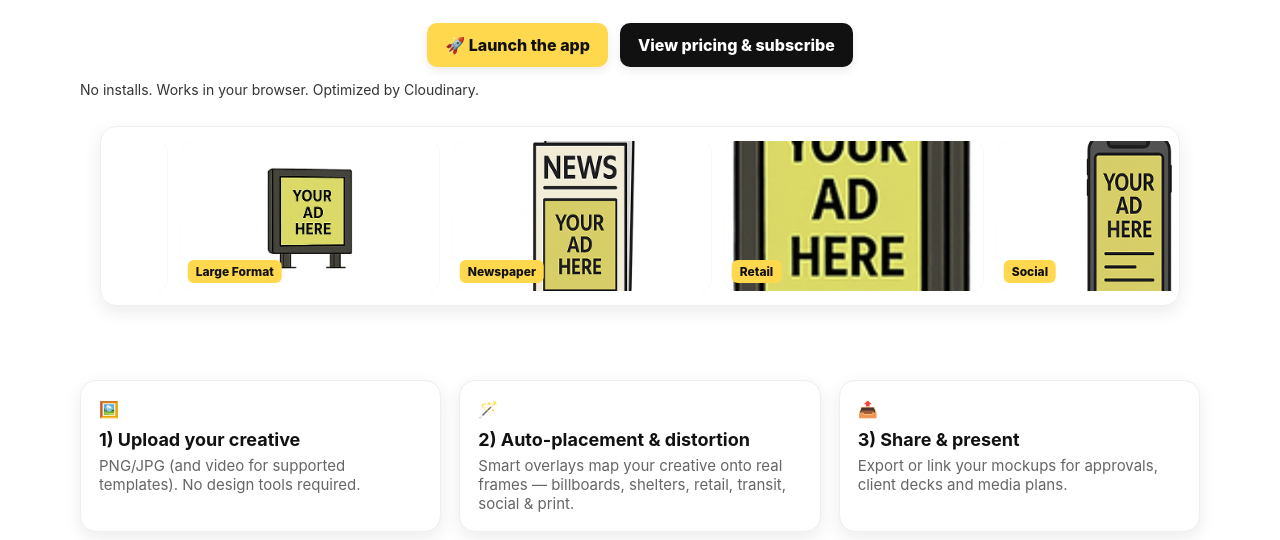
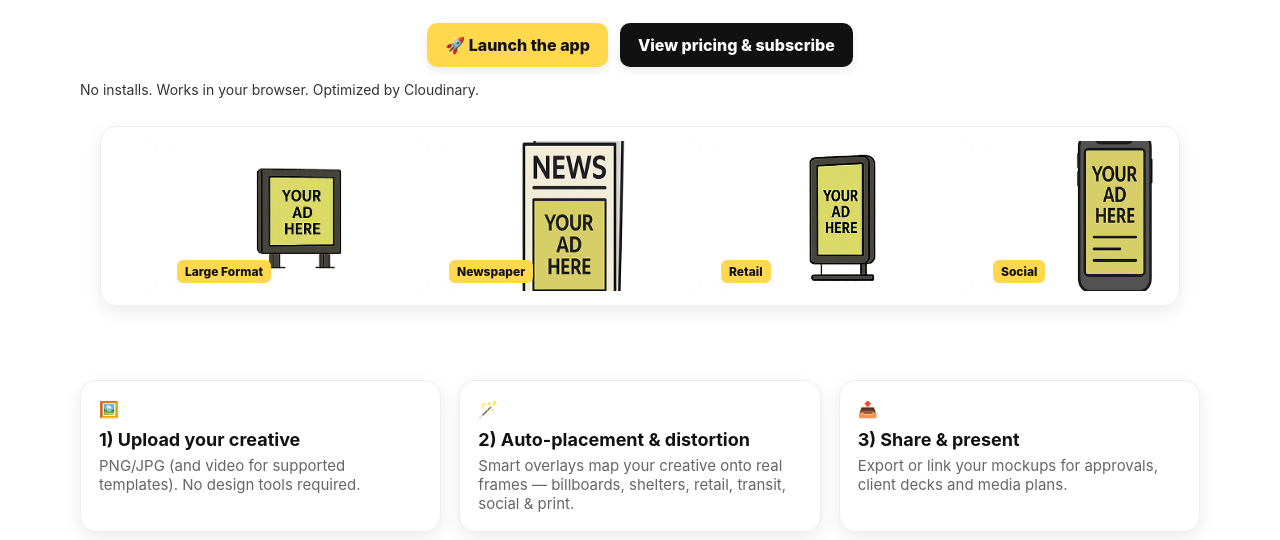
Before and after one commit to BoJangledev/mockmedia-site, a plain HTML site: page index.html in a window 1280 px wide. Shown: the part 260-800 px from the top of the page. Drawn offline with Linux system fonts and the light colour scheme.

Commit message:
Update index.html

```diff
--- a/index.html
+++ b/index.html
@@ -164,12 +164,12 @@
           </a>
 
           <a class="t" href="https://app.mockmedia.com.au" aria-label="Retail posters and screens">
-            <img src="/assets/Retail2.png" alt="Retail screen and poster mockup example" loading="lazy" decoding="async" />
+            <img src="/assets/Retail3.png" alt="Retail screen and poster mockup example" loading="lazy" decoding="async" />
             <span class="tag">Retail</span>
           </a>
 
           <a class="t" href="https://app.mockmedia.com.au" aria-label="Social placements">
-            <img src="/assets/Social2.png" alt="Social media mockup example" loading="lazy" decoding="async" />
+            <img src="/assets/Social3.png" alt="Social media mockup example" loading="lazy" decoding="async" />
             <span class="tag">Social</span>
           </a>
 
@@ -200,12 +200,12 @@
           </a>
 
           <a class="t" href="https://app.mockmedia.com.au" aria-label="Retail posters and screens">
-            <img src="/assets/Retail2.png" alt="Retail screen and poster mockup example" loading="lazy" decoding="async" />
+            <img src="/assets/Retail3.png" alt="Retail screen and poster mockup example" loading="lazy" decoding="async" />
             <span class="tag">Retail</span>
           </a>
 
           <a class="t" href="https://app.mockmedia.com.au" aria-label="Social placements">
-            <img src="/assets/Social2.png" alt="Social media mockup example" loading="lazy" decoding="async" />
+            <img src="/assets/Social3.png" alt="Social media mockup example" loading="lazy" decoding="async" />
             <span class="tag">Social</span>
           </a>
 
```
